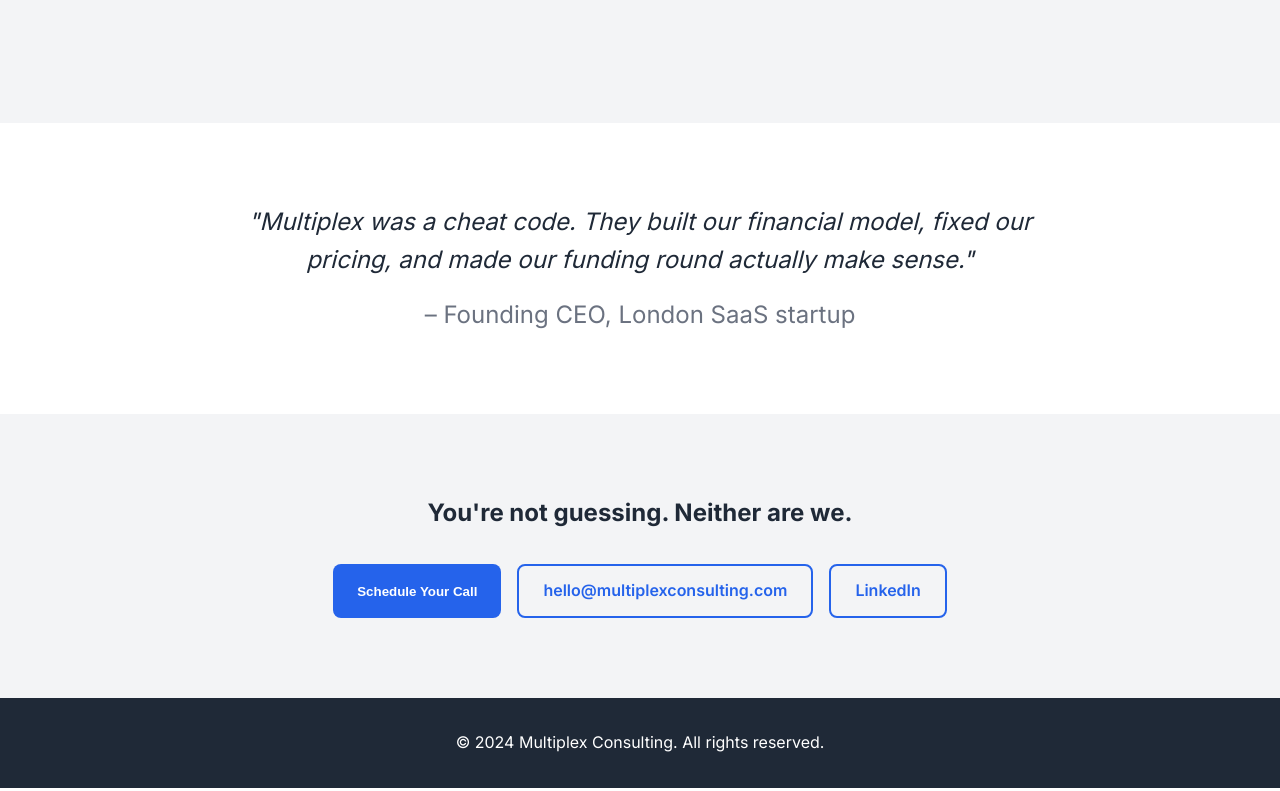
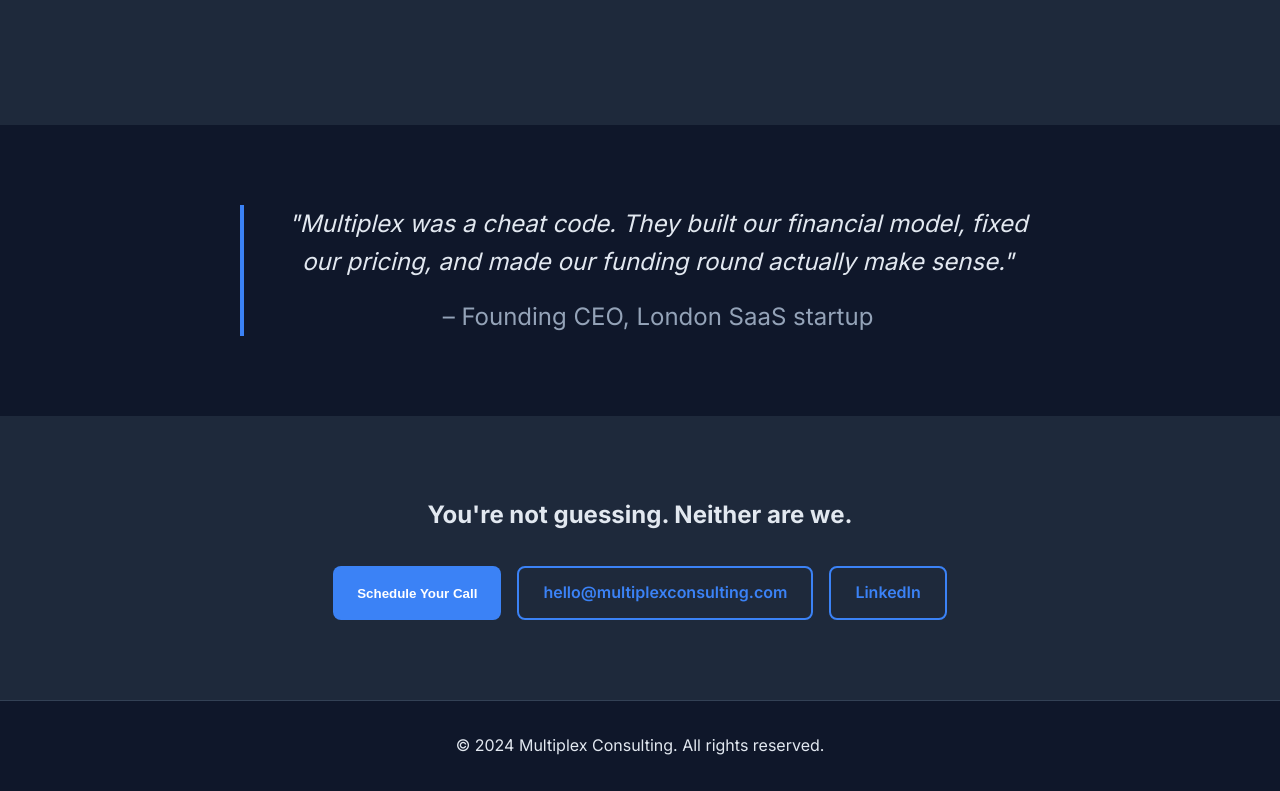
Before and after one commit to ibfinite/multiplex-consulting, a plain HTML site: page index.html in a window 1280 px wide. Shown: the part 3504-4295 px from the top of the page. Drawn offline with Linux system fonts and the light colour scheme.

Commit message:
dark theme

```diff
--- a/styles.css
+++ b/styles.css
@@ -1,11 +1,14 @@
 :root {
-    --primary-color: #2563eb;
-    --secondary-color: #1e40af;
-    --text-color: #1f2937;
-    --light-text: #6b7280;
-    --background: #ffffff;
-    --light-background: #f3f4f6;
-    --border-color: #e5e7eb;
+    --primary-color: #3b82f6;
+    --secondary-color: #60a5fa;
+    --text-color: #e2e8f0;
+    --light-text: #94a3b8;
+    --background: #0f172a;
+    --light-background: #1e293b;
+    --border-color: #334155;
+    --card-background: #1e293b;
+    --gradient-start: #0f172a;
+    --gradient-end: #1e293b;
 }
 
 * {
@@ -18,6 +21,7 @@ body {
     font-family: 'Inter', sans-serif;
     line-height: 1.6;
     color: var(--text-color);
+    background-color: var(--background);
 }
 
 /* Navbar Styles */
@@ -28,10 +32,10 @@ body {
     padding: 1.5rem 5%;
     position: fixed;
     width: 100%;
-    background: rgba(255, 255, 255, 0.95);
+    background: rgba(15, 23, 42, 0.95);
     backdrop-filter: blur(5px);
     z-index: 1000;
-    box-shadow: 0 1px 3px rgba(0, 0, 0, 0.1);
+    box-shadow: 0 1px 3px rgba(0, 0, 0, 0.3);
 }
 
 .logo {
@@ -60,7 +64,7 @@ body {
 /* Hero Section */
 .hero {
     padding: 6rem 5% 5rem;
-    background: linear-gradient(to bottom right, #f0f9ff, #e0f2fe);
+    background: linear-gradient(to bottom right, var(--gradient-start), var(--gradient-end));
     min-height: 100vh;
     position: relative;
 }
@@ -147,13 +151,15 @@ body {
 
 .service-card {
     padding: 2rem;
-    background: var(--light-background);
+    background: var(--card-background);
     border-radius: 1rem;
     transition: transform 0.3s ease;
+    border: 1px solid var(--border-color);
 }
 
 .service-card:hover {
     transform: translateY(-5px);
+    box-shadow: 0 10px 20px rgba(0, 0, 0, 0.2);
 }
 
 .service-card h3 {
@@ -191,6 +197,7 @@ body {
     border-radius: 50%;
     overflow: hidden;
     border: 3px solid var(--primary-color);
+    box-shadow: 0 0 20px rgba(59, 130, 246, 0.2);
 }
 
 .member-image img {
@@ -261,6 +268,7 @@ body {
 .package-card {
     padding: 2rem;
     border: 1px solid var(--border-color);
+    background: var(--card-background);
     border-radius: 1rem;
     text-align: center;
     transition: transform 0.3s ease;
@@ -268,7 +276,7 @@ body {
 
 .package-card:hover {
     transform: translateY(-5px);
-    box-shadow: 0 10px 20px rgba(0, 0, 0, 0.1);
+    box-shadow: 0 10px 20px rgba(0, 0, 0, 0.2);
 }
 
 .price {
@@ -317,6 +325,7 @@ body {
     line-height: 40px;
     font-weight: 700;
     margin-bottom: 1rem;
+    box-shadow: 0 0 15px rgba(59, 130, 246, 0.3);
 }
 
 /* Testimonial Section */
@@ -332,6 +341,8 @@ blockquote {
     max-width: 800px;
     margin: 0 auto;
     color: var(--text-color);
+    border-left: 4px solid var(--primary-color);
+    padding-left: 2rem;
 }
 
 cite {
@@ -360,8 +371,9 @@ cite {
 footer {
     padding: 2rem 5%;
     text-align: center;
-    background: var(--text-color);
-    color: white;
+    background: var(--gradient-start);
+    color: var(--text-color);
+    border-top: 1px solid var(--border-color);
 }
 
 /* Responsive Design */
```
